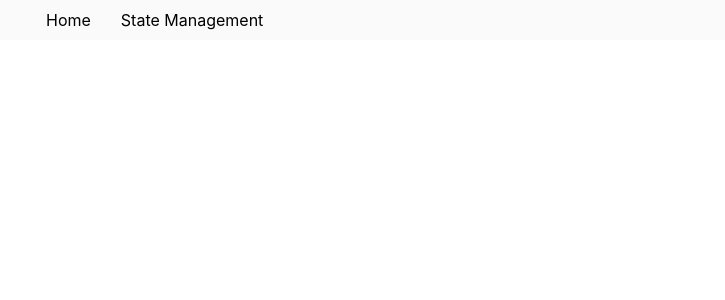
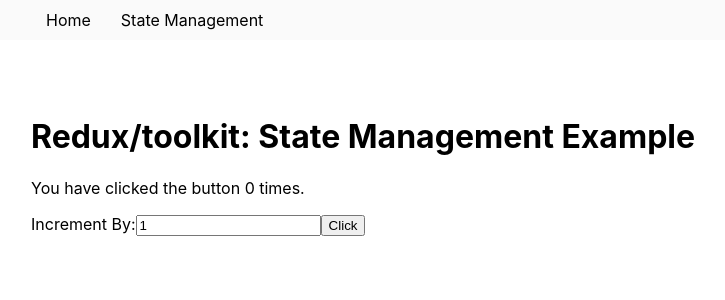
Before and after one commit to moerabaya/react-architecture, a React (Create React App) app: page /state-management/redux in a window 1280 px wide. Shown: the top 300 px of the page, without its empty margins (159-884 px from the left). Built offline with nearby package versions, Linux system fonts and the light colour scheme.

Commit message:
Redux/Toolkit

```diff
--- a/package.json
+++ b/package.json
@@ -3,11 +3,13 @@
   "version": "0.1.0",
   "private": true,
   "dependencies": {
+    "@reduxjs/toolkit": "^1.8.5",
     "@testing-library/jest-dom": "^5.16.5",
     "@testing-library/react": "^13.3.0",
     "@testing-library/user-event": "^13.5.0",
     "react": "^18.2.0",
     "react-dom": "^18.2.0",
+    "react-redux": "^8.0.2",
     "react-router": "^6.3.0",
     "react-router-dom": "^6.3.0",
     "react-scripts": "5.0.1",
@@ -37,5 +39,8 @@
       "last 1 firefox version",
       "last 1 safari version"
     ]
+  },
+  "devDependencies": {
+    "@redux-devtools/core": "^3.13.1"
   }
 }
--- a/src/App.js
+++ b/src/App.js
@@ -8,6 +8,7 @@
 import './App.css';
 import Home from "./pages/Home";
 import RecoilCounter from "./state-management/Recoil";
+import ReduxCounter from "./state-management/Redux";
 
 function App() {
   return (
@@ -27,6 +28,9 @@
                 <li>
                   <Link to="/state-management/recoil">Recoil</Link>
                 </li>
+                <li>
+                  <Link to="/state-management/redux">Redux/Toolkit</Link>
+                </li>
               </ul>
             </li>
           </ul>
@@ -38,6 +42,7 @@
           <Routes>
             <Route path="/state-management/context-api" element={<ContextApi />} />
             <Route path="/state-management/recoil" element={<RecoilCounter />} />
+            <Route path="/state-management/redux" element={<ReduxCounter />} />
             <Route path="/" element={<Home />} />
           </Routes>
         </main>
--- /dev/null
+++ b/src/state-management/Redux/index.js
@@ -0,0 +1,31 @@
+
+import { Provider, useDispatch, useSelector } from 'react-redux';
+import CounterButton from '../components/CounterButton';
+import { setNumberOfClicks } from './slices';
+import { store } from './store';
+
+const ReduxCounter = () => (
+	<Provider store={store}>
+		<Counter />
+	</Provider>
+)
+
+const Counter = () => {
+	const numberOfClicks = useSelector(state => state.numberOfClicks.reduce((sum, click) => sum+click.amount, 0));
+	const dispatch = useDispatch();
+	const increment = incrementBy => {
+		dispatch(setNumberOfClicks({amount: incrementBy}));
+	}
+
+	return (
+		<div className="content">
+			<div className='wrapper'>
+				<h1>Redux/toolkit: State Management Example</h1>
+				<CounterButton numberOfClicks={numberOfClicks} increment={increment} />
+			</div>
+		</div>
+	);
+}
+
+
+export default ReduxCounter;
--- /dev/null
+++ b/src/state-management/Redux/slices.js
@@ -0,0 +1,17 @@
+import { createSlice } from '@reduxjs/toolkit'
+
+const numberOfClicks = createSlice({
+  name: 'todos',
+  initialState: [],
+  reducers: {
+    setNumberOfClicks(state, action) {
+      state.push({
+        amount: action.payload.amount,
+				timestamp: Date.now()
+      })
+    }
+  }
+})
+
+export const { setNumberOfClicks } = numberOfClicks.actions;
+export const numberOfClicksReducer = numberOfClicks.reducer;
--- /dev/null
+++ b/src/state-management/Redux/store.js
@@ -0,0 +1,8 @@
+import { configureStore } from '@reduxjs/toolkit'
+import { numberOfClicksReducer } from './slices'
+
+export const store = configureStore({
+  reducer: {
+    numberOfClicks: numberOfClicksReducer
+  }
+})
```
Also changed, not shown: src/state-management/Redux/selectors.js (added), 2 other files (tests, documents, lock files or other folders).
